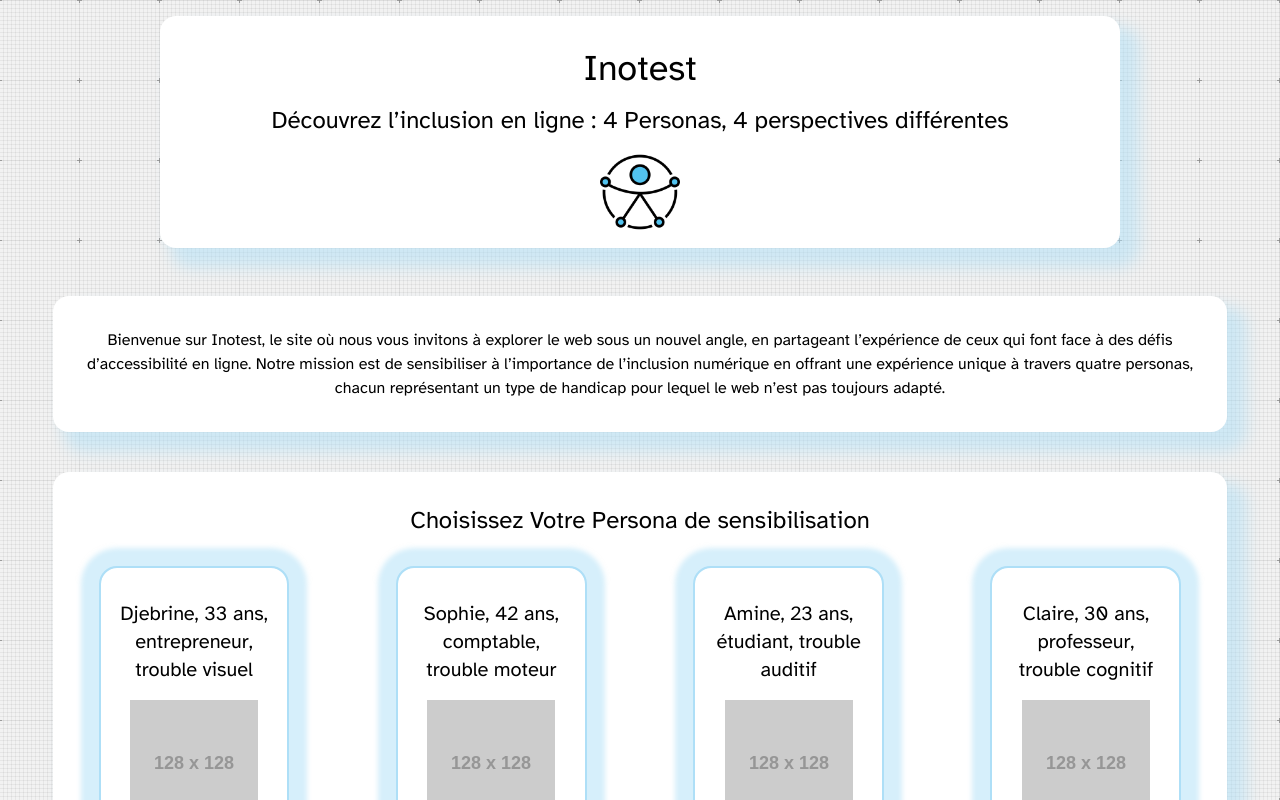
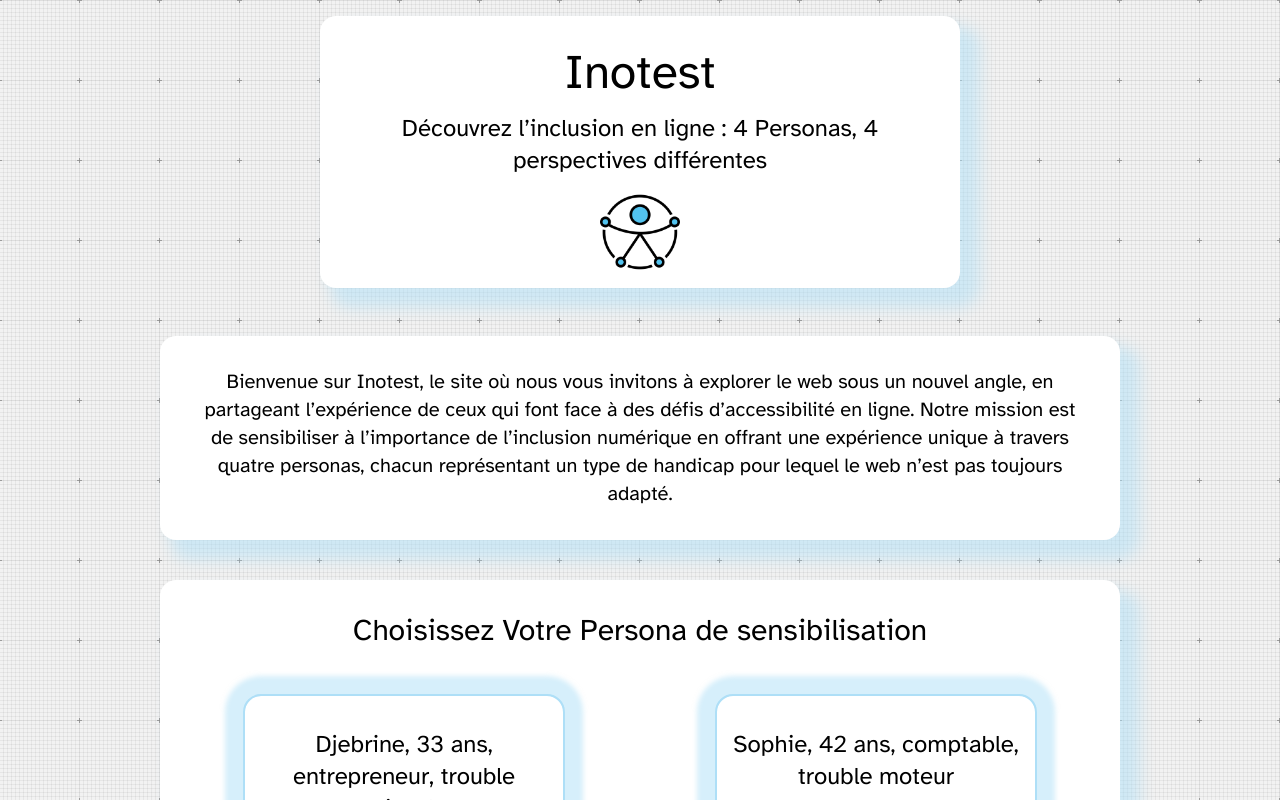
Before and after one commit to Sylvain-Lepoutre/react-bada11y, a React (Vite) app: page / in a window 1280 px wide. Shown: the top 800 px of the page. Built offline with nearby package versions, Linux system fonts and the light colour scheme.

Commit message:
feat(project): style & RWD

```diff
--- a/src/components/UI/headers/Header.tsx
+++ b/src/components/UI/headers/Header.tsx
@@ -9,11 +9,11 @@ type Props = {
 export const Header = ({ heading, textContent, imgPath }: Props) => {
   return (
     <header
-      className="mx-auto my-4 w-9/12 rounded-2xl bg-white p-4 shadow-Custom"
+      className="mx-auto my-4 w-9/12 rounded-2xl bg-white p-4 shadow-Custom lg:w-6/12"
       role="banner"
     >
       <Heading1>{heading}</Heading1>
-      <p className="my-4 text-center text-2xl">{textContent}</p>
+      <p className="my-4 text-center text-xl lg:text-2xl">{textContent}</p>
       <img alt="" className="mx-auto w-20" src={imgPath} />
     </header>
   );
--- a/src/components/UI/headings/Heading1.tsx
+++ b/src/components/UI/headings/Heading1.tsx
@@ -5,5 +5,5 @@ type Props = {
 };
 
 export const Heading1 = ({ children }: Props) => {
-  return <h1 className="my-4 text-center text-4xl">{children}</h1>;
+  return <h1 className="my-4 text-center text-4xl lg:text-5xl">{children}</h1>;
 };
--- a/src/components/UI/headings/Heading2.tsx
+++ b/src/components/UI/headings/Heading2.tsx
@@ -5,5 +5,5 @@ type Props = {
 };
 
 export const Heading2 = ({ children }: Props) => {
-  return <h2 className="my-4 text-center text-2xl">{children}</h2>;
+  return <h2 className="my-4 text-center text-2xl lg:text-3xl">{children}</h2>;
 };
--- a/src/components/UI/headings/Heading3.tsx
+++ b/src/components/UI/headings/Heading3.tsx
@@ -5,5 +5,5 @@ type Props = {
 };
 
 export const Heading3 = ({ children }: Props) => {
-  return <h3 className="my-4 text-center text-xl">{children}</h3>;
+  return <h3 className="my-4 text-center text-xl lg:text-2xl">{children}</h3>;
 };
--- a/src/components/UI/main/Main.tsx
+++ b/src/components/UI/main/Main.tsx
@@ -6,7 +6,7 @@ type Props = {
 
 export const Main = ({ children }: Props) => {
   return (
-    <main className="mx-auto my-12 w-11/12" role="main">
+    <main className="mx-auto my-12 w-11/12 lg:w-9/12" role="main">
       {children}
     </main>
   );
--- a/src/components/UI/paragraph/Paragraph.tsx
+++ b/src/components/UI/paragraph/Paragraph.tsx
@@ -3,5 +3,5 @@ import type { ReactNode } from "react";
 type Props = { children: ReactNode };
 
 export const Paragraph = ({ children }: Props) => {
-  return <p className="my-4 text-center">{children}</p>;
+  return <p className="my-4 text-center lg:text-xl">{children}</p>;
 };
--- a/src/components/UI/sections/Section.tsx
+++ b/src/components/UI/sections/Section.tsx
@@ -6,7 +6,7 @@ type Props = {
 
 export const Section = ({ children }: Props) => {
   return (
-    <section className="my-10 rounded-2xl bg-white p-4 shadow-Custom">
+    <section className="my-10 rounded-2xl bg-white p-4 shadow-Custom lg:px-8">
       {children}
     </section>
   );
--- a/src/components/pages/root/PersonaSection.tsx
+++ b/src/components/pages/root/PersonaSection.tsx
@@ -8,7 +8,7 @@ export const PersonaSection = () => {
     <Section>
       <Heading2> Choisissez Votre Persona de sensibilisation</Heading2>
 
-      <ul className="my-8 grid gap-12 text-center sm:grid-cols-2 xl:grid-cols-4">
+      <ul className="my-8 grid gap-12 text-center md:grid-cols-2 lg:my-12  ">
         {personas.map((persona) => (
           <PersonaCard
             cardTitle={persona.cardTitle}
--- a/src/routes/root.tsx
+++ b/src/routes/root.tsx
@@ -3,7 +3,6 @@ import { IntroSection } from "../components/pages/root/IntroSection";
 import { ObjectiveSection } from "../components/pages/root/ObjectiveSection";
 import { PersonaSection } from "../components/pages/root/PersonaSection";
 import { Main } from "../components/UI/main/Main";
-
 import { useDocumentTitle } from "../hooks/useDocumentTitle";
 
 export const Root = () => {
@@ -11,6 +10,7 @@ export const Root = () => {
   return (
     <>
       <HeaderRoot />
+
       <Main>
         <IntroSection />
 
```
